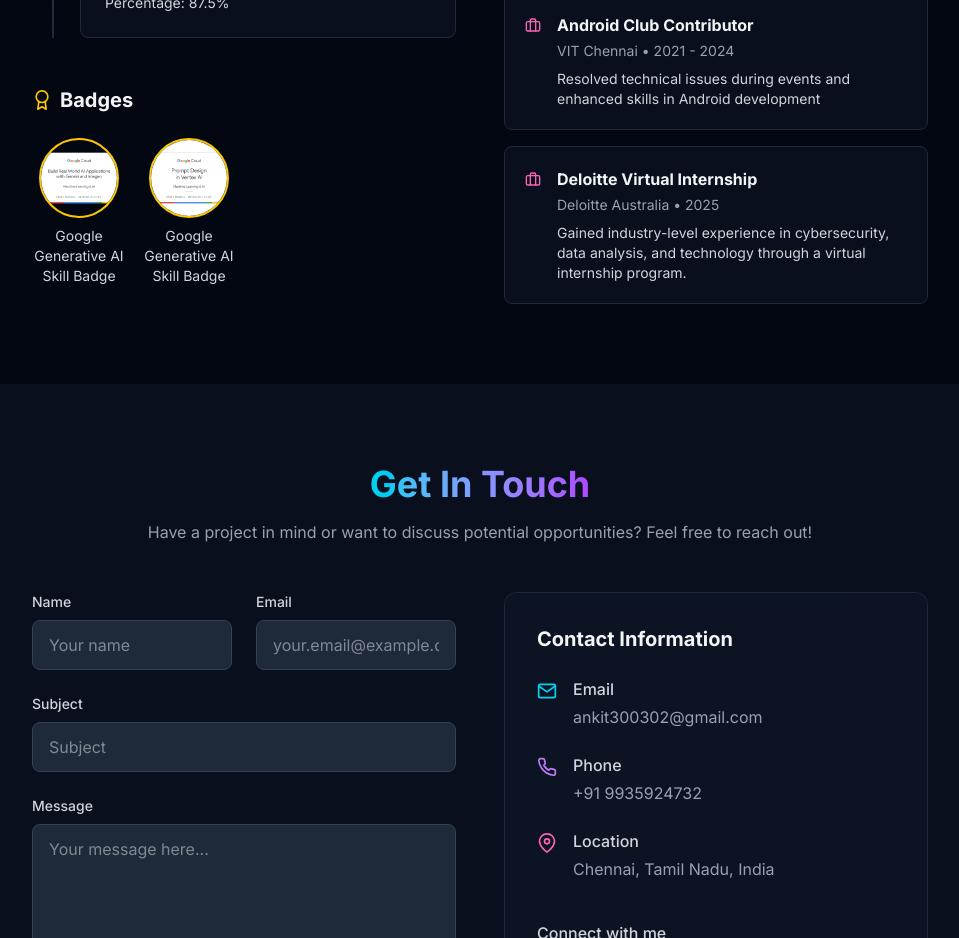
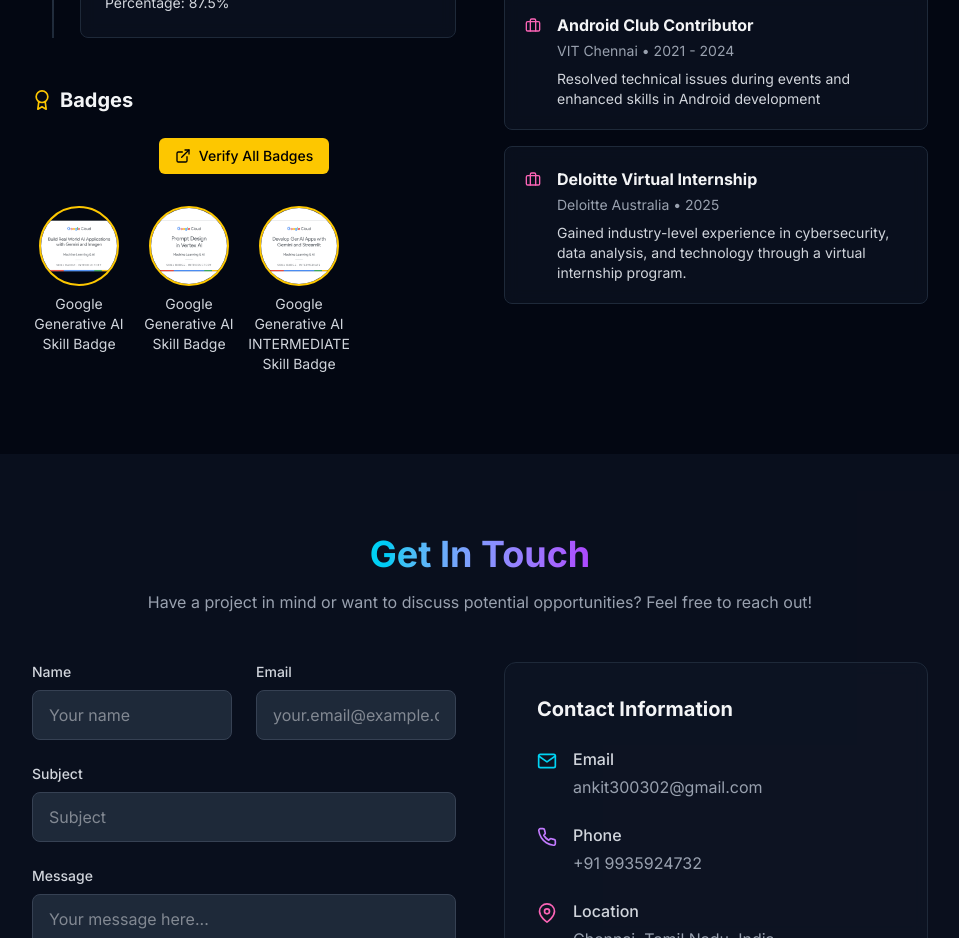
Before and after one commit to Ankit300302/my_portfolio_website, a Next.js app: page / in a window 1280 px wide. Shown: the part 3320-4258 px from the top of the page, without its empty margins (160-1119 px from the left). Built offline with nearby package versions, Linux system fonts and the light colour scheme; no server answers.

Commit message:
Experience Section Modified

```diff
--- a/src/app/components/Experience.tsx
+++ b/src/app/components/Experience.tsx
@@ -4,6 +4,7 @@
 import { FiBook, FiAward, FiBriefcase, FiChevronDown, FiChevronUp, FiX } from 'react-icons/fi'
 import { useState } from 'react'
 import Image from 'next/image'
+import { FiExternalLink } from "react-icons/fi";
 
 const education = [
   {
@@ -128,21 +129,26 @@
 ]
 
 const badges = [
-  // Add your badge images in public/images/badges folder
-  // Example:
   {
     id: 1,
     name: "Google Generative AI Skill Badge",
     image: "/images/badges/build-real-world-ai-applications-with-gemini-and-im.png",
+
   },
   {
     id: 2,
     name: "Google Generative AI Skill Badge",
     image: "/images/badges/prompt-design-in-vertex-ai-skill-badge.png",
+
   },
+  {
+    id: 3,
+    name: "Google Generative AI INTERMEDIATE Skill Badge",
+    image: "/images/badges/develop-genai-apps-with-gemini-and-streamlit-skill-.png",
 
-  // Add more badges as you earn them
-]
+  }
+];
+
 
 export default function Experience() {
   const [expandedCategory, setExpandedCategory] = useState<string | null>(null)
@@ -212,6 +218,19 @@
     <FiAward className="text-yellow-400" />
     <span>Badges</span>
   </h3>
+
+  {/* Verification Link Button - Added above badges */}
+  <div className="mb-4 flex justify-center">
+    <a
+      href="https://www.cloudskillsboost.google/public_profiles/7511b067-f684-4df4-ae2f-3acc0062b31d"
+      target="_blank"
+      rel="noopener noreferrer"
+      className="inline-flex items-center gap-2 px-4 py-2 bg-yellow-400 hover:bg-yellow-300 text-black font-medium rounded-md transition-colors text-sm mb-4"
+    >
+      <FiExternalLink size={16} />
+      Verify All Badges
+    </a>
+  </div>
 
   <div className="grid grid-cols-3 sm:grid-cols-4 gap-4">
     {badges.map((badge) => (
@@ -351,29 +370,40 @@
 
      {/* Modal for showing full badge image */}
 {selectedBadge !== null && (
-        <div className="fixed inset-0 bg-black bg-opacity-80 z-50 flex items-center justify-center p-4">
-          <div className="relative max-w-2xl w-full">
+  <div
+    className="fixed inset-0 bg-black bg-opacity-80 z-50 flex items-center justify-center p-4"
+    onClick={() => setSelectedBadge(null)}
+  >
+    <div
+      className="relative max-w-2xl w-full bg-gray-900 rounded-lg overflow-hidden border border-gray-700"
+      onClick={(e) => e.stopPropagation()}
+    >
+      {/* Close Button */}
       <button
         onClick={() => setSelectedBadge(null)}
-              className="absolute -top-10 right-0 text-white hover:text-yellow-400 transition-colors"
+        className="absolute -top-10 right-0 text-white hover:text-yellow-400 transition-colors z-10"
       >
         <FiX size={24} />
       </button>
 
-            <div className="bg-gray-900 rounded-lg overflow-hidden border border-gray-700">
+      {/* Badge Image */}
       <div className="relative w-full aspect-square">
         <Image
           src={badges.find(b => b.id === selectedBadge)!.image}
           alt={badges.find(b => b.id === selectedBadge)!.name}
           fill
-                  className="object-contain"
+          className="object-contain p-4"
+          sizes="(max-width: 768px) 100vw, 50vw"
         />
       </div>
-              <div className="p-4 text-center">
-                <h3 className="text-xl font-bold text-white">
+
+      {/* Text Content - Fixed to bottom */}
+      <div className="p-4 text-center bg-gray-900/80 backdrop-blur-sm border-t border-gray-700">
+        <h3 className="text-xl font-bold text-white mb-3">
           {badges.find(b => b.id === selectedBadge)!.name}
         </h3>
-              </div>
+
+
       </div>
     </div>
   </div>
--- a/src/app/components/Hero.tsx
+++ b/src/app/components/Hero.tsx
@@ -137,7 +137,7 @@
               <a href="mailto:ankit300302@gmail.com" className="text-gray-400 hover:text-white transition-colors">
                 <FiMail size={28} />
               </a>
-              <a href="/resume.pdf" download className="text-gray-400 hover:text-white transition-colors">
+              <a href="/ANKIT SINGH.pdf" download className="text-gray-400 hover:text-white transition-colors">
                 <FiDownload size={28} />
               </a>
             </motion.div>
```
Also changed, not shown: public/images/badges/develop-genai-apps-with-gemini-and-streamlit-skill-.png (added), 1 other file (tests, documents, lock files or other folders). Lines whose indentation alone changed are shown as unchanged.
